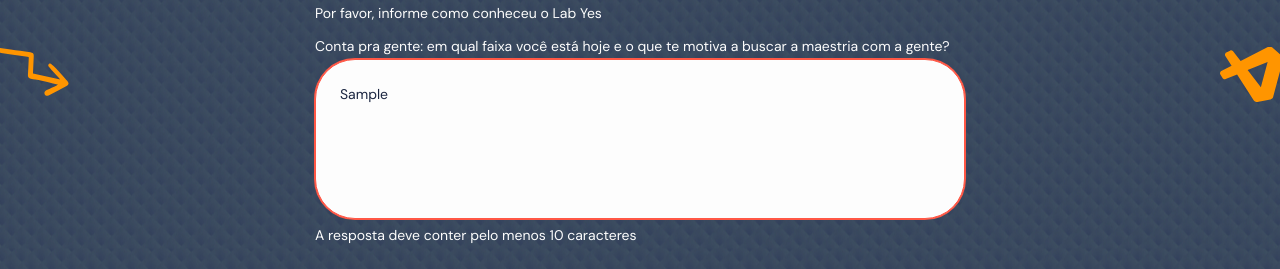
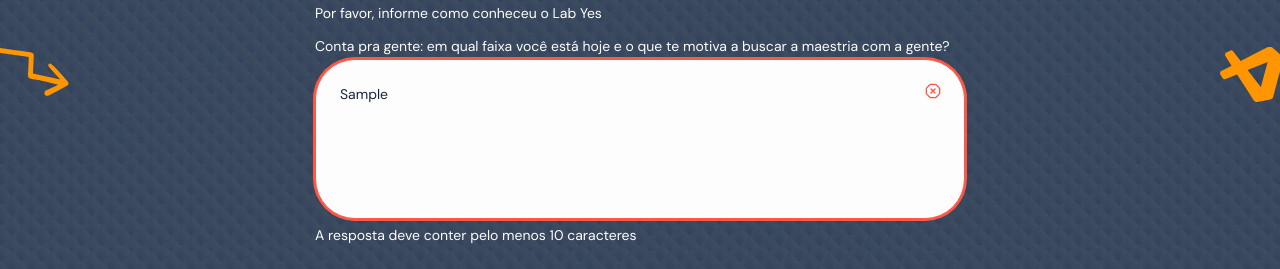
Before and after one commit to labyes24/LABYES-LP, a Next.js app: page /fale-conosco in a window 1280 px wide. Both pictures are taken after typing "Sample", "name@example.com", "Sample", "Sample", "Sample" into the empty fields and a click on the button "Enviar Mensagem". Shown: the part 1434-1703 px from the top of the page. Built offline with nearby package versions, Linux system fonts and the light colour scheme; no server answers.

Commit message:
chore: update Textarea component layout to conform with design

```diff
--- a/src/components/ui/textarea.tsx
+++ b/src/components/ui/textarea.tsx
@@ -1,3 +1,4 @@
+import { OctagonX } from 'lucide-react'
 import * as React from 'react'
 
 import { cn } from '@/lib/utils'
@@ -7,14 +8,20 @@ const Textarea = React.forwardRef<
     React.ComponentProps<'textarea'>
 >(({ className, ...props }, ref) => {
     return (
+        <div className="relative">
             <textarea
                 className={cn(
-                'field-sizing-content focus-visible:ring-3 aria-invalid:border-destructive aria-invalid:ring-3 aria-invalid:ring-destructive/20 flex min-h-16 w-full rounded-lg border border-input bg-transparent px-2.5 py-2 text-base outline-none transition-colors placeholder:text-muted-foreground focus-visible:border-ring focus-visible:ring-1 focus-visible:ring-ring disabled:cursor-not-allowed disabled:bg-input/50 disabled:opacity-50 aria-[invalid=true]:border-destructive aria-[invalid=true]:ring-1 aria-[invalid=true]:ring-[#FF5745] md:text-sm',
+                    'field-sizing-content aria-invalid:border-destructive aria-invalid:ring-3 aria-invalid:ring-destructive/20 peer flex min-h-16 w-full rounded-lg border border-input bg-ly-white p-6 px-2.5 py-2 text-base text-ly-dark-azure-850 outline-none transition-colors placeholder:italic placeholder:text-ly-dark-azure-600/70 focus-visible:border-ring focus-visible:ring-1 focus-visible:ring-ring disabled:cursor-not-allowed disabled:bg-input/50 disabled:opacity-50 aria-[invalid=true]:border-destructive aria-[invalid=true]:ring-1 aria-[invalid=true]:ring-destructive aria-[invalid=true]:focus-visible:ring-2 sm:h-9 md:text-sm',
                     className
                 )}
                 ref={ref}
                 {...props}
             />
+            <OctagonX
+                size={16}
+                className="absolute right-6 top-6 size-4 text-destructive opacity-0 transition-opacity duration-200 peer-invalid:opacity-100 peer-aria-[invalid=true]:opacity-100"
+            />
+        </div>
     )
 })
 Textarea.displayName = 'Textarea'
```
Lines whose indentation alone changed are shown as unchanged.
